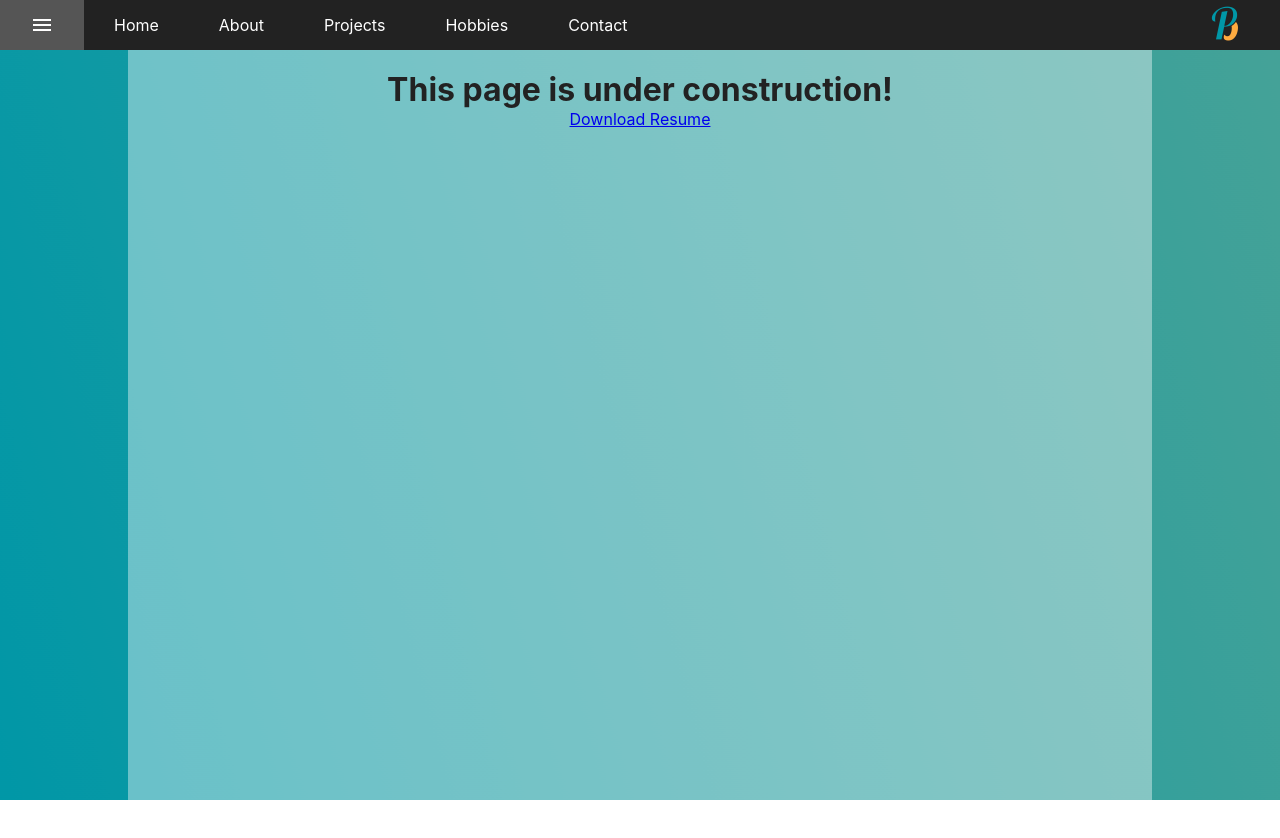
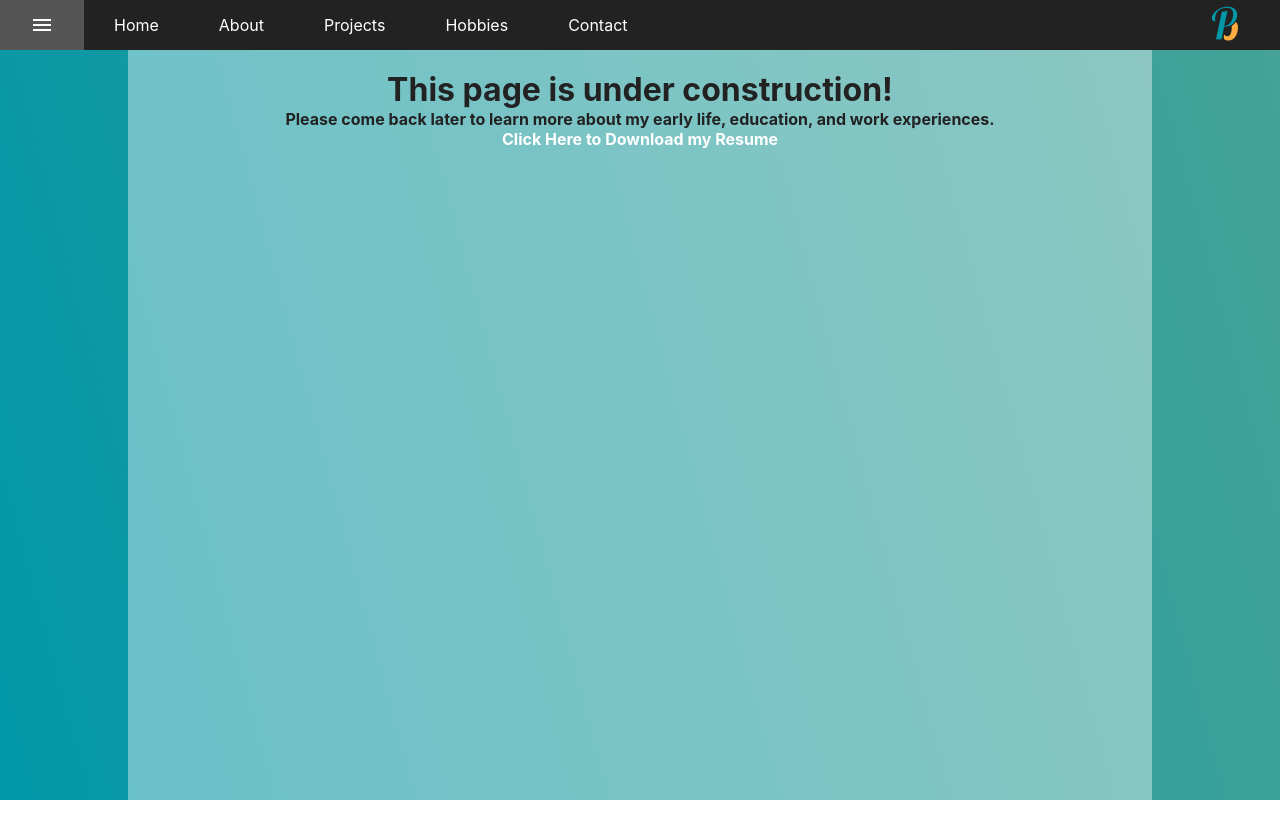
Before and after one commit to PJBuddendeck/PJBuddendeck.github.io, a React (Create React App) app: page /about in a window 1280 px wide. Shown: the top 838 px of the page. Built offline with nearby package versions, Linux system fonts and the light colour scheme.

Commit message:
Added Github link, slightly changed home page formatting, added stand-in info for other tabs

```diff
--- a/src/components/about/about-page.jsx
+++ b/src/components/about/about-page.jsx
@@ -50,7 +50,8 @@ const AboutPage = () => {
             <div id="content" className={menuOn ? "blur" : "unblur"}>
                 <div id="backdrop">
                     <h1>This page is under construction!</h1>
-                    <a href={resume} download="Peter Buddendeck Resume">Download Resume</a>
+                    <h4>Please come back later to learn more about my early life, education, and work experiences.</h4>
+                    <a href={resume} download="Peter Buddendeck Resume">Click Here to Download my Resume</a>
                 </div>
             </div>
         </div>
--- a/src/components/about/about-style.css
+++ b/src/components/about/about-style.css
@@ -0,0 +1,5 @@
+    #content a {
+        text-decoration: none;
+        color: white;
+        font-weight: bold;
+    }
--- a/src/components/contact/contact-page.jsx
+++ b/src/components/contact/contact-page.jsx
@@ -2,7 +2,7 @@ import React, {useState, useEffect, useRef} from "react";
 import '../style.css';
 import './contact-style.css';
 import logo from '../../images/logo.png';
-import { FaLinkedin, FaFacebook, FaInstagram } from 'react-icons/fa';
+import { FaLinkedin, FaFacebook, FaInstagram, FaGithub } from 'react-icons/fa';
 
 const ContactPage = () => {
     const [menuOn, setMenu] = useState(false);
@@ -78,7 +78,7 @@ const ContactPage = () => {
             </div>
             <div id="content" className={menuOn ? "blur" : "unblur"}>
                 <div id="backdrop">
-                    <div id='contact-form'>
+                    <div id='contact-form' className="fade1">
                         {showSuccess && (<div id='form-success' ref={succRef}>
                             The form has been successfully submitted!
                         </div>)}
@@ -98,10 +98,11 @@ const ContactPage = () => {
                             </div>
                         </form>
                     </div>
-                    <div id='platforms'>
+                    <div id='platforms' className="fade1 fade2">
                         <h3>Additionally, you can find me on the following platforms:</h3>
                         <ul>
                             <li><a href="https://www.linkedin.com/in/peter-buddendeck-9a538a345/" rel="noreferrer" target="_blank"><FaLinkedin /></a></li>
+                            <li><a href="https://github.com/PJBuddendeck" rel="noreferrer" target="_blank"><FaGithub /></a></li>
                             <li><a href="https://www.instagram.com/peterb_8/" rel="noreferrer" target="_blank"><FaInstagram /></a></li>
                             <li><a href="https://www.facebook.com/people/Peter-Buddendeck/pfbid0H8k3ujec4X9Su2eVLFPUfgqqMC59mEZqNvx9q88qi76uZCJqkmJHfgsiSbKbG1EUl/" rel="noreferrer" target="_blank"><FaFacebook /></a></li>
                         </ul>
--- a/src/components/hobbies/hobbies-page.jsx
+++ b/src/components/hobbies/hobbies-page.jsx
@@ -1,5 +1,6 @@
 import React, {useState, useEffect, useRef} from "react";
 import '../style.css';
+import './hobbies-style.css'
 import logo from '../../images/logo.png';
 
 const HobbiesPage = () => {
@@ -48,6 +49,7 @@ const HobbiesPage = () => {
             <div id="content" className={menuOn ? "blur" : "unblur"}>
                 <div id="backdrop">
                     <h1>This page is under construction!</h1>
+                    <h4>Please come back later to learn more about my personal interests and how I spend my free time.</h4>
                 </div>
             </div>
         </div>
--- /dev/null
+++ b/src/components/hobbies/hobbies-style.css
@@ -0,0 +1,5 @@
+h4 {
+    width: 80%;
+    margin-left: auto;
+    margin-right: auto;
+}
--- a/src/components/home/home-page.jsx
+++ b/src/components/home/home-page.jsx
@@ -49,7 +49,7 @@ const HomePage = () => {
             </div>
             <div id="content" className={`fade1 ${menuOn ? "blur" : "unblur"}`}>
                 <div className="openingImage">
-                    <img className="fade1 fade2" src={photo} alt="Peter Buddendeck" width="389.55px" height ="495.913px"/>
+                    <img className="fade1 fade2" src={photo} alt="Peter Buddendeck" width="386" height ="491px"/>
                     <h1>P<span className="yellow-text">ositive</span><br />J<span className="yellow-text">udicious</span><br />B<span className="yellow-text">right</span></h1>
                 </div>
                 <div className='about fade1 fade2 fade3'>
--- a/src/components/home/home-style.css
+++ b/src/components/home/home-style.css
@@ -1,6 +1,6 @@
 .openingImage {
     width: auto;
-    padding: 20px;
+    padding: 10px;
     margin: auto;
     display: flex;
     justify-content: center;
@@ -40,7 +40,6 @@
 
 .about {
     width: auto;
-    padding-top: 2%;
     justify-content: center;
     align-items: center;
     max-width: 50%;
@@ -66,4 +65,7 @@
         padding: 0px;
         margin-left: 0px;
     }
+    .about {
+        padding-top: 2%;
+    }
 }
--- a/src/components/projects/projects-page.jsx
+++ b/src/components/projects/projects-page.jsx
@@ -1,5 +1,6 @@
 import React, {useState, useEffect, useRef} from "react";
 import '../style.css';
+import './projects-style.css'
 import logo from '../../images/logo.png';
 
 const ProjectsPage = () => {
@@ -48,6 +49,9 @@ const ProjectsPage = () => {
             <div id="content" className={menuOn ? "blur" : "unblur"}>
                 <div id="backdrop">
                     <h1>This page is under construction!</h1>
+                    <h4>Please come back later to learn more about my computer science projects.
+                        Some examples of tools I have experience with are Java, Python, C, C++, HTML, CSS, JavaScript, React, Git, GitHub, SDL2, HuggingFace, TensorFlow, SQL, and Scikit-Learn.
+                    </h4>
                 </div>
             </div>
         </div>
--- /dev/null
+++ b/src/components/projects/projects-style.css
@@ -0,0 +1,5 @@
+h4 {
+    width: 80%;
+    margin-left: auto;
+    margin-right: auto;
+}
```
